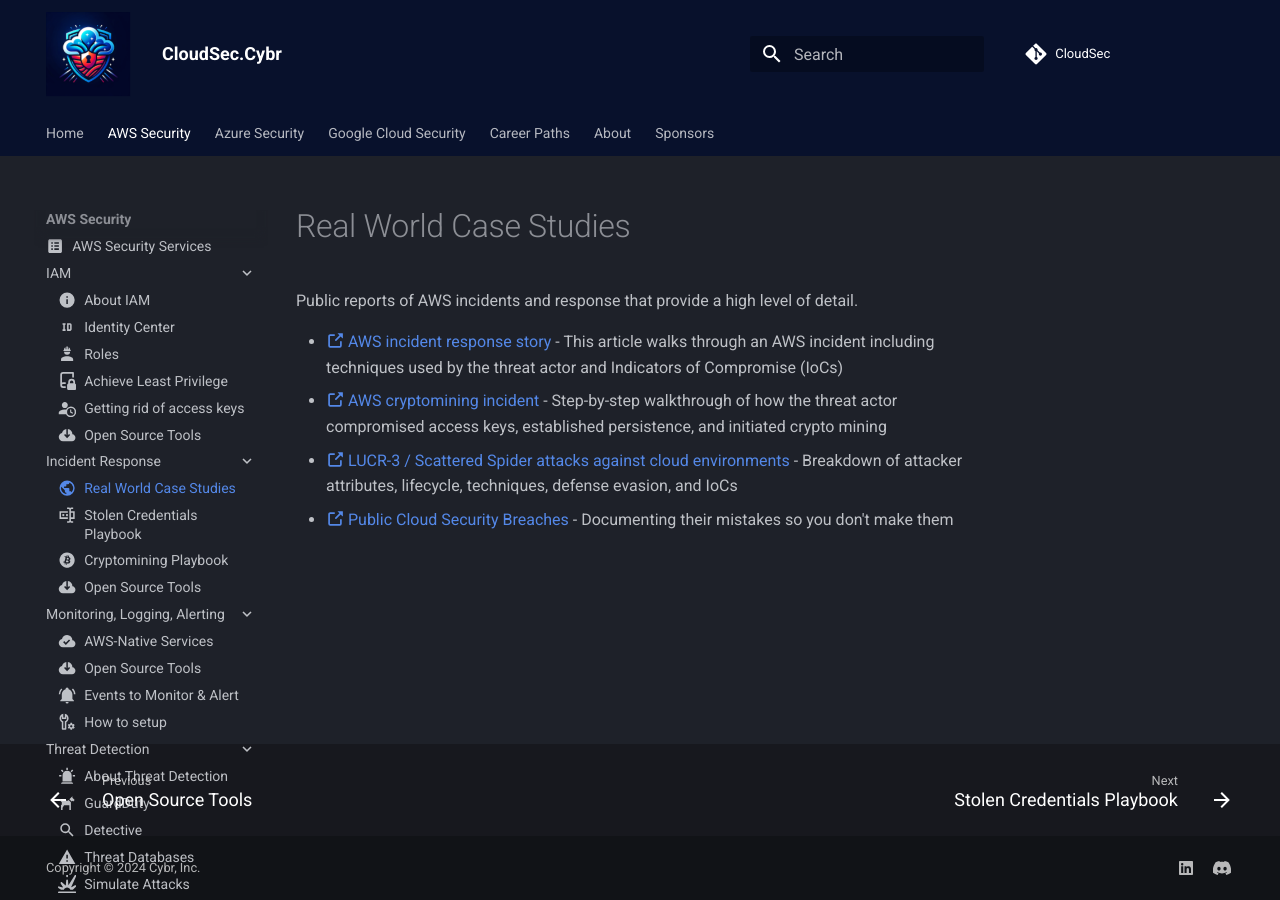
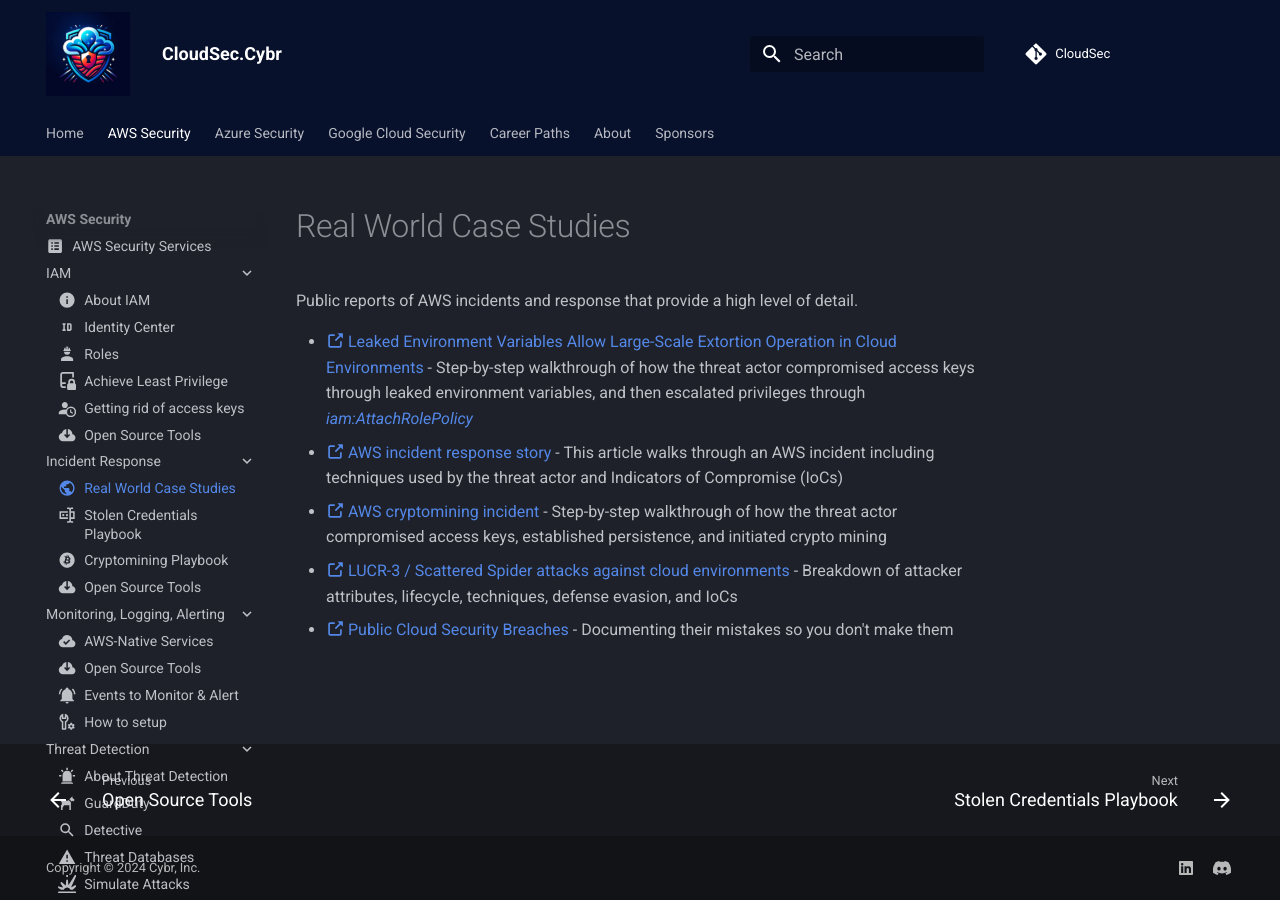
Before and after one commit to Cybr-Inc/CloudSec, an MkDocs documentation site: the page built from docs/aws/incident-response/real-world-case-studies.md, in a window 1280 px wide. Built offline with MkDocs 1.6.1 and Material for MkDocs 9.7.7, drawn with Linux system fonts in a browser that asks for light colours; comment, search, counter and statistics services are not loaded.

Commit message:
new case study

```diff
--- a/docs/aws/incident-response/real-world-case-studies.md
+++ b/docs/aws/incident-response/real-world-case-studies.md
@@ -4,6 +4,8 @@ icon: material/earth
 
 Public reports of AWS incidents and response that provide a high level of detail.
 
+
+- [ :octicons-link-external-16: Leaked Environment Variables Allow Large-Scale Extortion Operation in Cloud Environments](https://unit42.paloaltonetworks.com/large-scale-cloud-extortion-operation/) - Step-by-step walkthrough of how the threat actor compromised access keys through leaked environment variables, and then escalated privileges through _[iam:AttachRolePolicy](/aws/security-assessments/pentesting-red-teaming/privilege-escalation/iam-privilege-escalation/#iamattachrolepolicy)_
 - [ :octicons-link-external-16: AWS incident response story](https://www.invictus-ir.com/news/the-curious-case-of-dangerdev-protonmail-me) - This article walks through an AWS incident including techniques used by the threat actor and Indicators of Compromise (IoCs)
 - [ :octicons-link-external-16: AWS cryptomining incident](https://cybr.com/cloud-security/how-crypto-miners-hijack-aws-accounts-cryptojacking-gui-vil-case-study/) - Step-by-step walkthrough of how the threat actor compromised access keys, established persistence, and initiated crypto mining
 - [ :octicons-link-external-16: LUCR-3 / Scattered Spider attacks against cloud environments ](https://permiso.io/blog/lucr-3-scattered-spider-getting-saas-y-in-the-cloud) - Breakdown of attacker attributes, lifecycle, techniques, defense evasion, and IoCs
```
